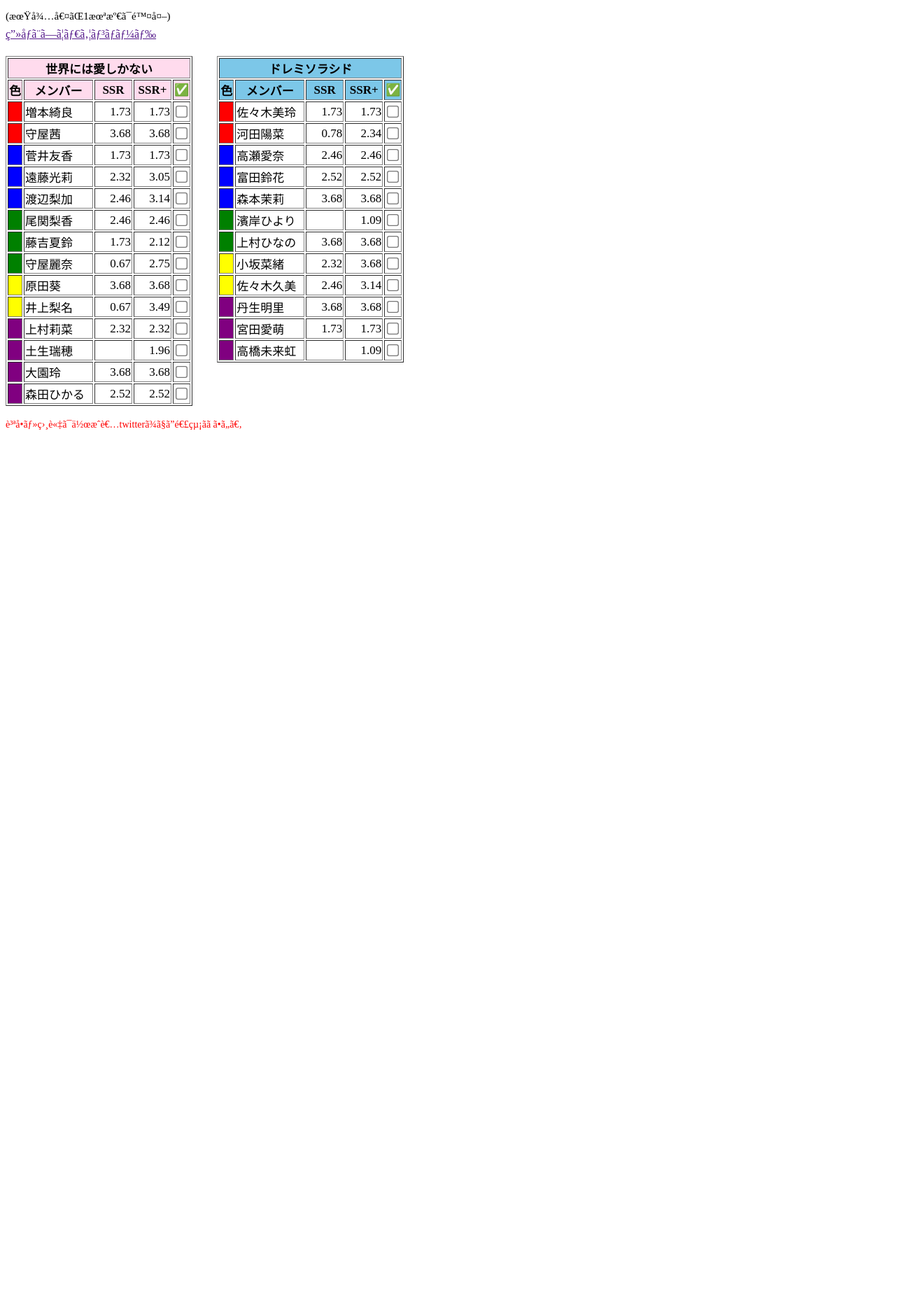
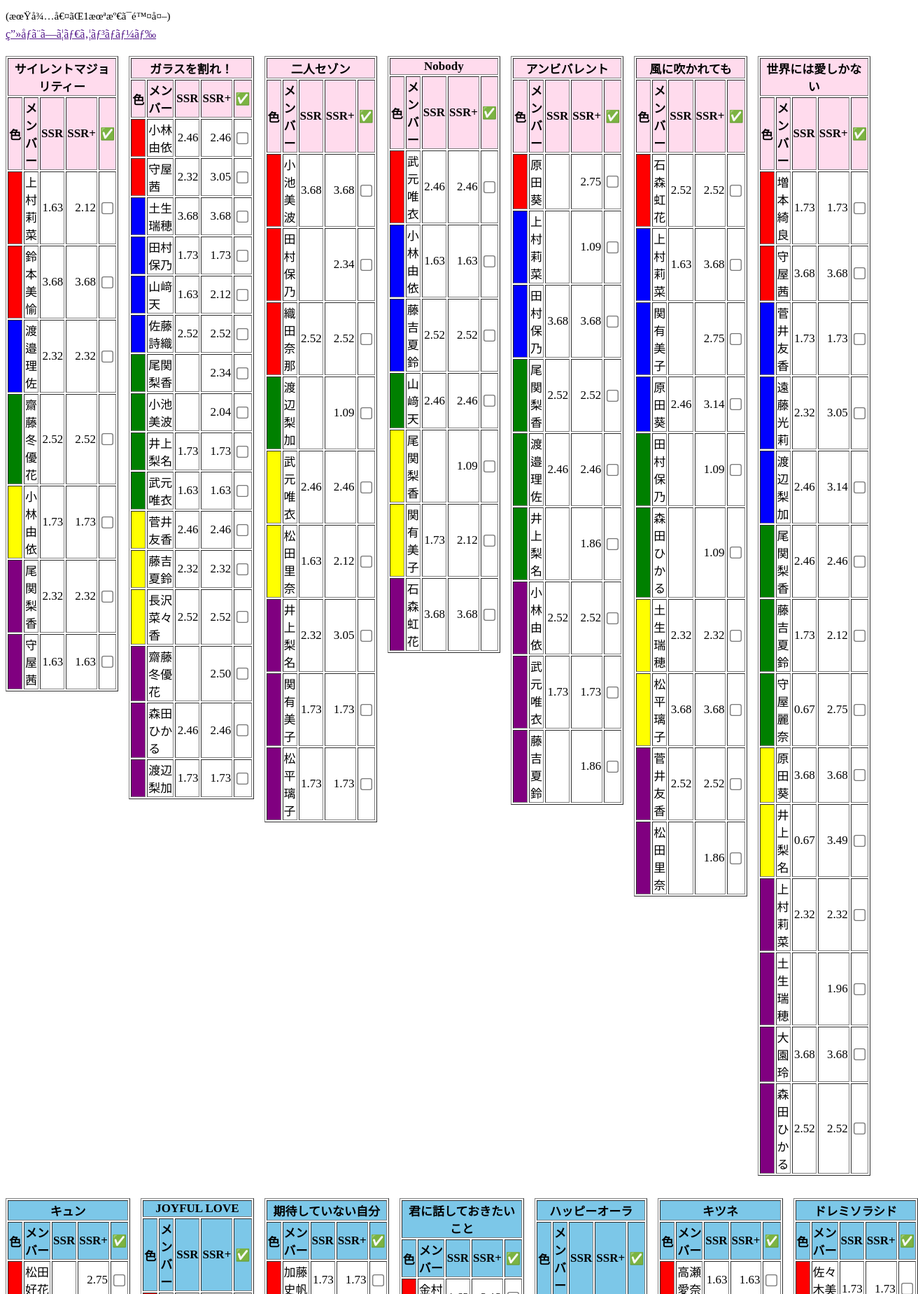
Before and after one commit to ishikoro1994/uniair_ssrplus_checker, a plain HTML site: page docs/index.html in a window 1280 px wide. Shown: the part 50-1899 px from the top of the page at 70% size, 1312 px wide, since content can reach past the window. Before the commit the page ends 800 px from the top, so only its background shows below. Drawn offline with nearby package versions, Linux system fonts and the light colour scheme.

Commit message:
暫定対応廃止

```diff
--- a/docs/js/ssrplus_checker.js
+++ b/docs/js/ssrplus_checker.js
@@ -2,10 +2,8 @@ const GRP_SAKURA_CLASS = "grp_sakura";
 const GRP_HINATA_CLASS = "grp_hinata";
 const GRP_NAME_SAKURA = "櫻坂46";
 const GRP_NAME_HINATA = "日向坂46";
-// var sakuraMusicNameArray = ["サイレントマジョリティー","ガラスを割れ！","二人セゾン","Nobody","アンビバレント","風に吹かれても"];
-// var hinataMusicNameArray = ["キュン","JOYFUL LOVE","期待していない自分","君に話しておきたいこと","ハッピーオーラ","キツネ"];
-var sakuraMusicNameArray = ["世界には愛しかない"];
-var hinataMusicNameArray = ["ドレミソラシド"];
+var sakuraMusicNameArray = ["サイレントマジョリティー","ガラスを割れ！","二人セゾン","Nobody","アンビバレント","風に吹かれても", "世界には愛しかない"];
+var hinataMusicNameArray = ["キュン","JOYFUL LOVE","期待していない自分","君に話しておきたいこと","ハッピーオーラ","キツネ", "ドレミソラシド"];
 
 /**
  * ページ読み込み時
--- a/docs/style/ssrplus_checker.css
+++ b/docs/style/ssrplus_checker.css
@@ -49,9 +49,9 @@
   }
 
   #target {
-    /* display: block; */
-    display: flex;
-    width: 600px;
+    display: block;
+    /* display: flex;
+    width: 600px; */
   }
 
   #sakura_list {
@@ -101,9 +101,9 @@
   }
 
   #target {
-    /* display: block; */
-    display: flex;
-    width: 600px;
+    display: block;
+    /* display: flex;
+    width: 600px; */
   }
 
   #sakura_list {
```
